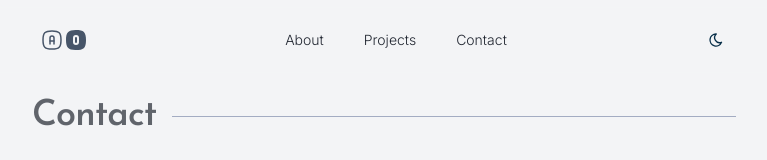
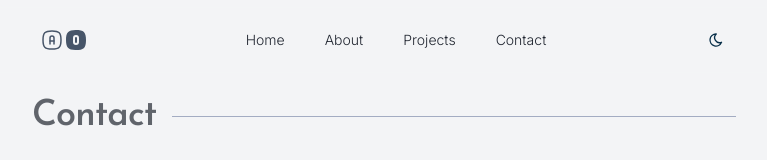
Before and after one commit to arobri67/portfolio-next, a Next.js app: page /contact in a window 1280 px wide. Shown: the top 160 px of the page, without its empty margins (256-1023 px from the left). Built offline with nearby package versions, Linux system fonts and the light colour scheme; no server answers.

Commit message:
fix: dave update

```diff
--- a/src/components/contact-app/button-copy-email.tsx
+++ b/src/components/contact-app/button-copy-email.tsx
@@ -33,7 +33,7 @@ export const CopyEmail = ({ email }: { email: string }) => {
             : "translate-y-full opacity-0"
         }`}
       >
-        <CheckIcon className="mr-2 size-4 text-destructive" />
+        <CheckIcon className="mr-2 size-4 text-green-500" />
         Copied!
       </span>
     </Button>
--- a/src/components/header.tsx
+++ b/src/components/header.tsx
@@ -5,6 +5,10 @@ import { MobileNav } from "./mobile-nav";
 import { ThemeToggle } from "./theme-toggle";
 
 const LINKS = [
+  {
+    label: "home",
+    href: "/",
+  },
   {
     label: "about",
     href: "/about",
```
